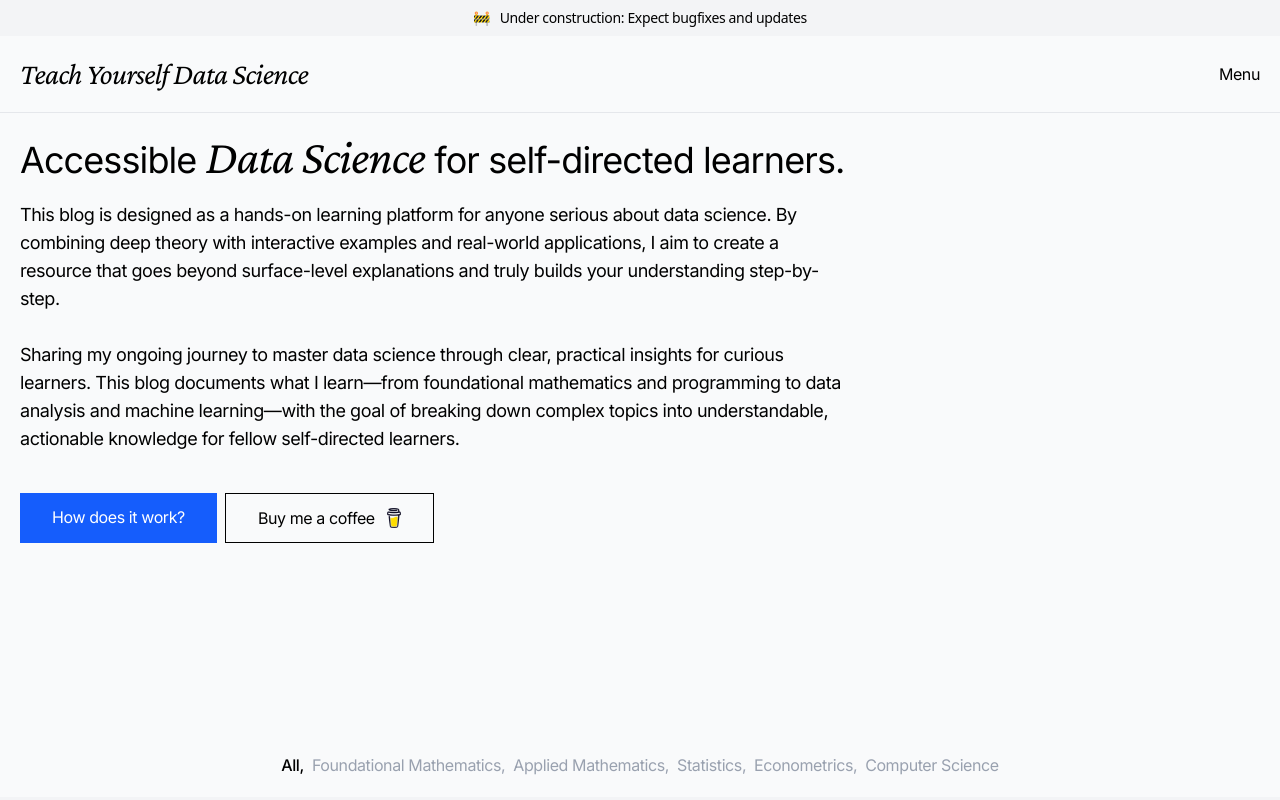
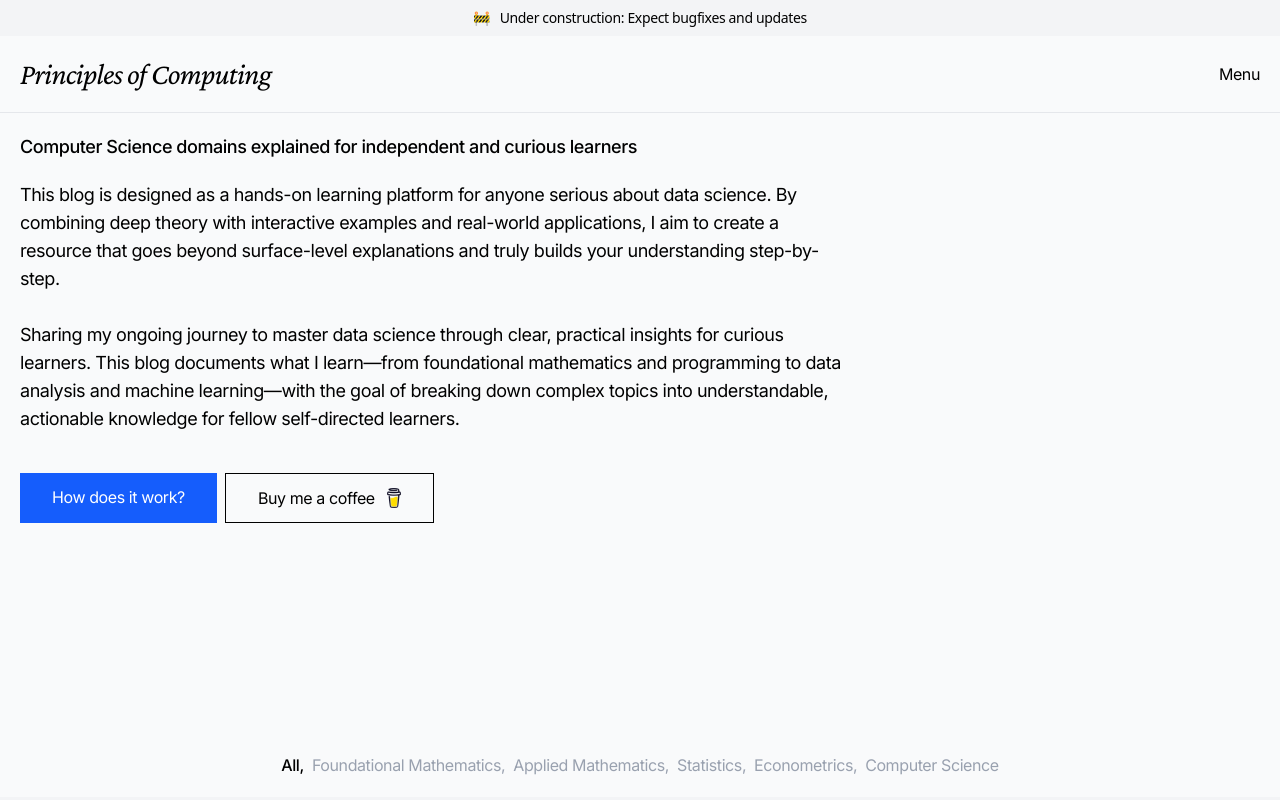
Before and after one commit to rohitjethoe/teach-yourself-ds, a Vue app: page / in a window 1280 px wide. Shown: the top 800 px of the page. Built offline with nearby package versions, Linux system fonts and the light colour scheme.

Commit message:
Textuals

```diff
--- a/src/components/Header.vue
+++ b/src/components/Header.vue
@@ -31,7 +31,7 @@ onMounted(() => {
         <div class="px-2 py-3 md:px-5 md:py-5 flex items-center justify-between">
             <div class="font-crimson-pro text-2xl md:text-3xl italic tracking-tight">
                 <a href="/">
-                    Teach Yourself Data Science
+                    Principles of Computing
                 </a>
             </div>
             <div class="menu-toggle font-inter tracking-tight select-none hover:cursor-pointer">
--- a/src/views/Home.vue
+++ b/src/views/Home.vue
@@ -32,10 +32,10 @@ const topics = [
     <div class="landing flex flex-col justify-between">
         <!-- <section class="md:hidden"></section> -->
         <section class="p-2 pt-2 md:pt-5 md:p-5">
-            <div class="text-3xl md:text-4xl tracking-tight">
-                Accessible <span class="font-crimson-pro italic text-4xl md:text-5xl">Data Science</span> for self-directed learners.
+            <div class="text-base font-medium md:text-lg tracking-tight">
+                Computer Science domains explained for independent and curious learners
             </div>
-            <div class="tracking-tight pt-5 md:w-2/3 text-base md:text-lg">
+            <div class="tracking-tight pt-2 md:pt-5 md:w-2/3 text-base md:text-lg">
                 <span class="hidden md:block">
                     This blog is designed as a hands-on learning platform for anyone serious about data science. By combining deep theory with interactive examples and real-world applications, I aim to create a resource that goes beyond surface-level explanations and truly builds your understanding step-by-step.
                     <br> <br>
```
